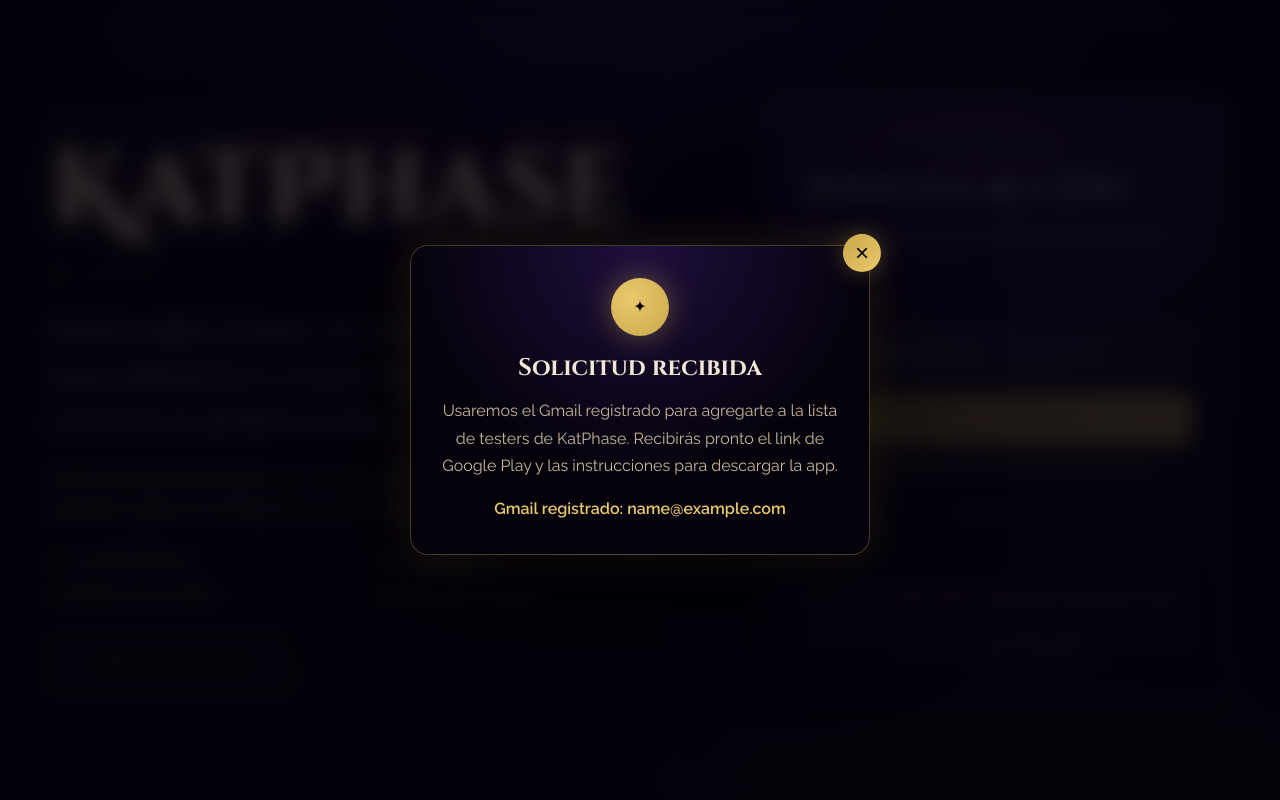
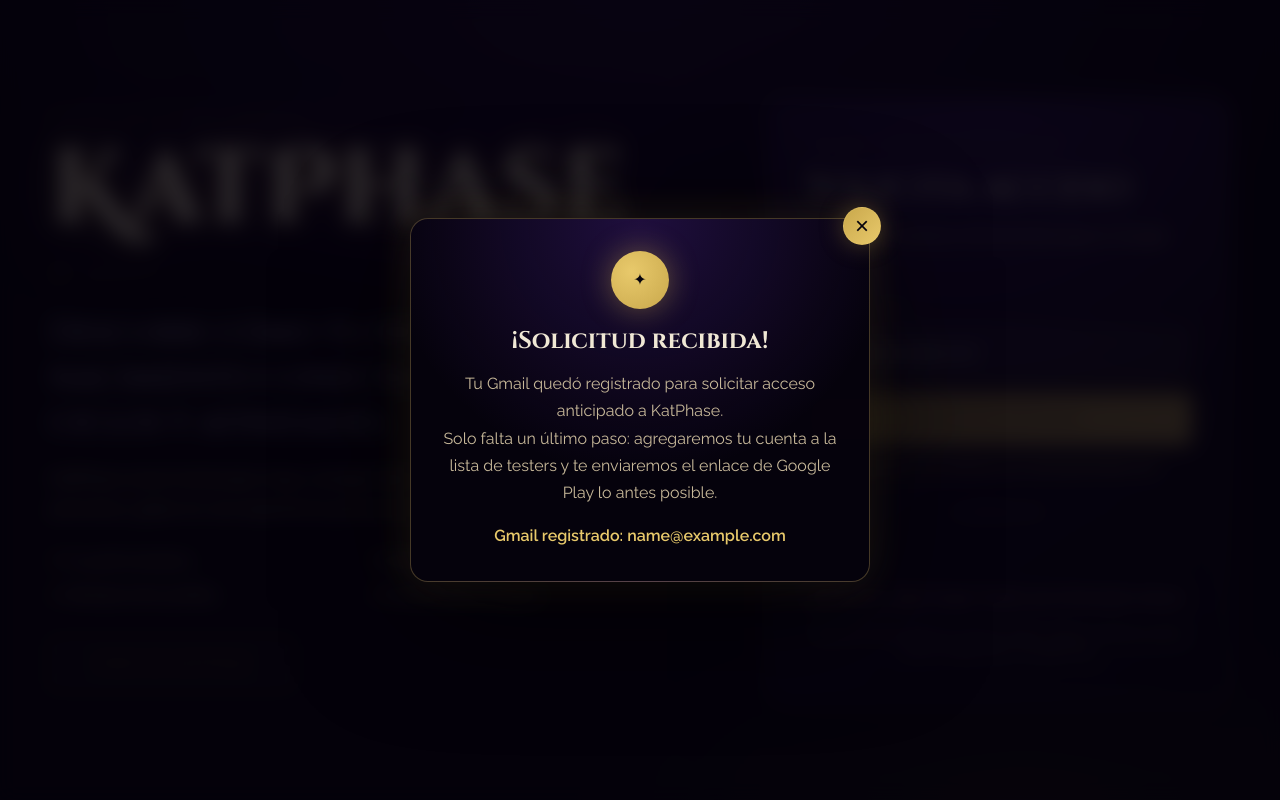
Before and after one commit to Dmudran/katphase-site, a plain HTML site: page index.html in a window 1280 px wide. Both pictures are taken after typing "name@example.com" into the empty fields and a click on the button "SOLICITAR ACCESO". Shown: the top 800 px of the page. Drawn offline with Linux system fonts and the light colour scheme.

Commit message:
Update success message and related text in index.html

```diff
--- a/index.html
+++ b/index.html
@@ -498,10 +498,13 @@
       <button class="access-success-close" type="button" data-close-access-success aria-label="Cerrar mensaje">×</button>
 
       <div class="success-orb" aria-hidden="true">✦</div>
-      <h2 class="font-sacred">Solicitud recibida</h2>
+      <h2 class="font-sacred">¡Solicitud recibida!</h2>
       <p>
-        Usaremos el Gmail registrado para agregarte a la lista de testers de KatPhase.
-        Recibirás pronto el link de Google Play y las instrucciones para descargar la app.
+        Tu Gmail quedó registrado para solicitar acceso anticipado a KatPhase.
+      </p>
+      <p>
+        Solo falta un último paso: agregaremos tu cuenta a la lista de testers
+        y te enviaremos el enlace de Google Play lo antes posible.
       </p>
       <p class="success-email" id="accessSuccessEmail"></p>
     </div>
@@ -606,7 +609,7 @@
 
 
     const GOOGLE_CLIENT_ID = "669886085587-8ucetdqkjgibcqasea43dd0hajvjo3h5.apps.googleusercontent.com";
-    const accessSuccessMessage = "Solicitud recibida ✨ Usaremos el Gmail registrado para agregarte a la lista de testers de KatPhase. Recibirás pronto el link de Google Play y las instrucciones para descargar la app.";
+    const accessSuccessMessage = "¡Solicitud recibida! ✨ Tu Gmail quedó registrado. Solo falta un último paso: agregaremos tu cuenta a la lista de testers y te enviaremos el enlace de Google Play lo antes posible.";
 
     const googleAccessButtonContainer = document.getElementById("googleAccessButtonContainer");
     const googleAccessStatus = document.getElementById("googleAccessStatus");
@@ -880,9 +883,13 @@
           katphaseFormStatus.classList.add("is-visible");
         }
 
+        const submittedEmail =
+          katphaseForm.querySelector('input[name="entry.1143592437"]')?.value.trim() || "";
+
         window.setTimeout(() => {
           katphaseForm.reset();
           lockKatphaseForm();
+          openAccessSuccessModal(submittedEmail);
         }, 900);
       });
     }
```
